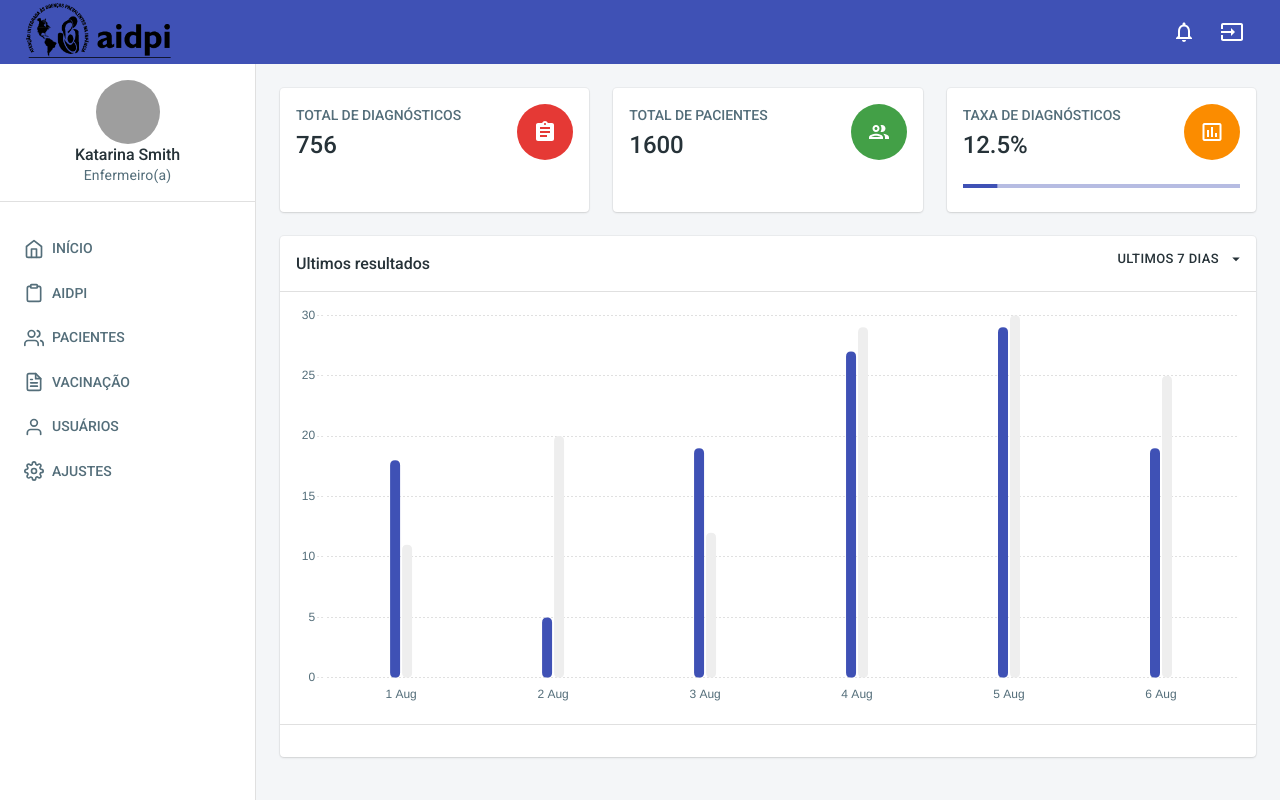
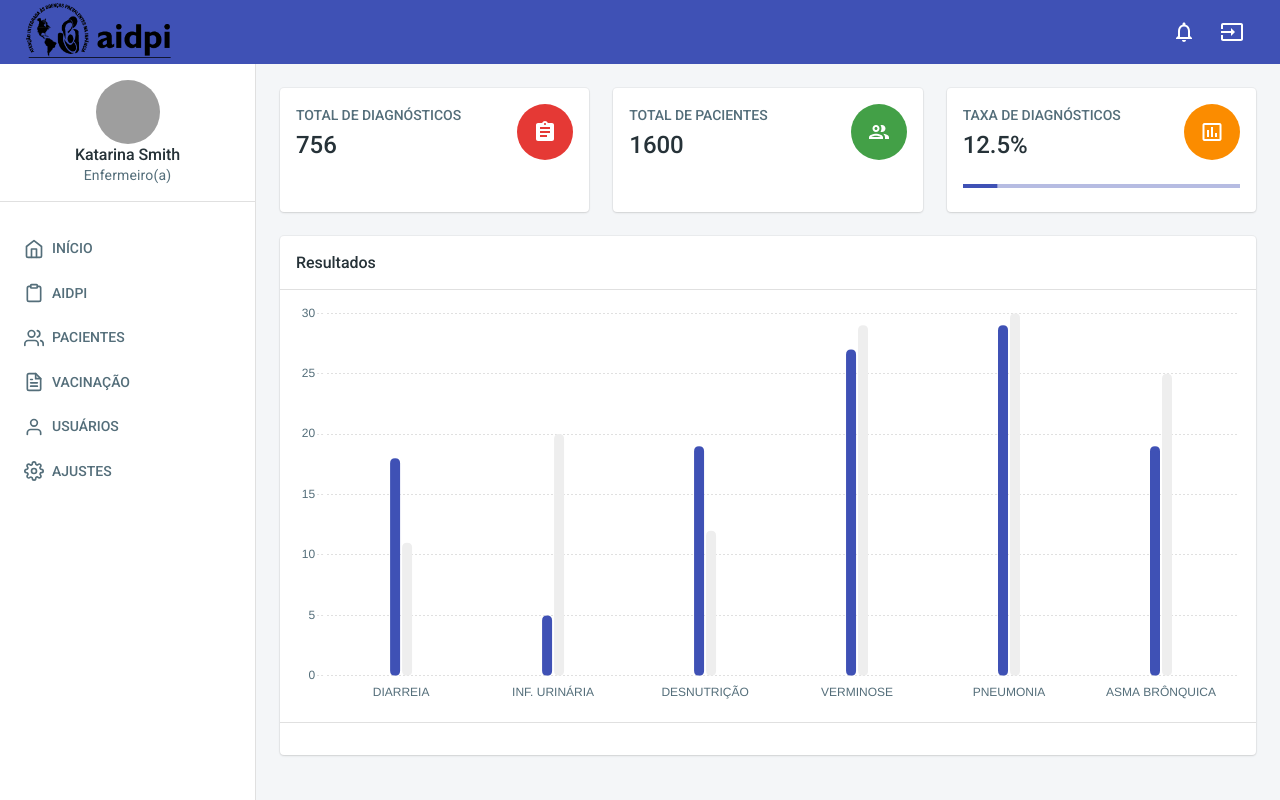
Before and after one commit to viniciussk888/AIDPI-FRONTEND, a React (Create React App) app: page /app/dashboard in a window 1280 px wide. Built offline with nearby package versions, Linux system fonts and the light colour scheme; grey boxes are pictures that could not be loaded.

Commit message:
'results'

```diff
--- a/src/views/reports/DashboardView/Graphic.js
+++ b/src/views/reports/DashboardView/Graphic.js
@@ -2,15 +2,15 @@ import React from 'react';
 import clsx from 'clsx';
 import PropTypes from 'prop-types';
 import { Bar } from 'react-chartjs-2';
-import { Box, Button, Card, CardContent, CardHeader, Divider, useTheme, makeStyles, colors } from '@material-ui/core';
-import ArrowDropDownIcon from '@material-ui/icons/ArrowDropDown';
+import { Box, Card, CardContent, CardHeader, Divider, useTheme, makeStyles, colors } from '@material-ui/core';
+//import ArrowDropDownIcon from '@material-ui/icons/ArrowDropDown';
 //import ArrowRightIcon from '@material-ui/icons/ArrowRight';
 
 const useStyles = makeStyles(() => ({
   root: {}
 }));
 
-const Graphic = ({className, ...rest}) => {
+const Graphic = ({ className, ...rest }) => {
   const classes = useStyles();
   const theme = useTheme();
 
@@ -19,15 +19,15 @@ const Graphic = ({className, ...rest}) => {
       {
         backgroundColor: colors.indigo[500],
         data: [18, 5, 19, 27, 29, 19, 20],
-        label: 'This year'
+        label: 'Esse ano'
       },
       {
         backgroundColor: colors.grey[200],
         data: [11, 20, 12, 29, 30, 25, 13],
-        label: 'Last year'
+        label: 'Ano anterior'
       }
     ],
-    labels: ['1 Aug', '2 Aug', '3 Aug', '4 Aug', '5 Aug', '6 Aug']
+    labels: ['DIARREIA', 'INF. URINÁRIA', 'DESNUTRIÇÃO', 'VERMINOSE', 'PNEUMONIA', 'ASMA BRÔNQUICA']
   };
 
   const options = {
@@ -95,16 +95,7 @@ const Graphic = ({className, ...rest}) => {
       {...rest}
     >
       <CardHeader
-    action={(
-    <Button
-    endIcon={<ArrowDropDownIcon />}
-    size="small"
-    variant="text"
-    >
-            Ultimos 7 dias
-          </Button>
-    )}
-    title="Ultimos resultados"
+        title="Resultados"
       />
       <Divider />
       <CardContent>
```
Lines whose indentation alone changed are shown as unchanged.
